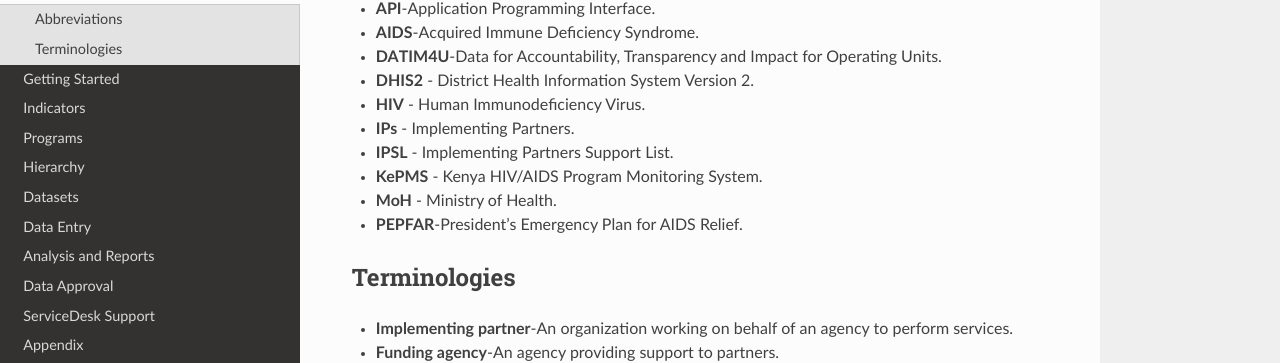
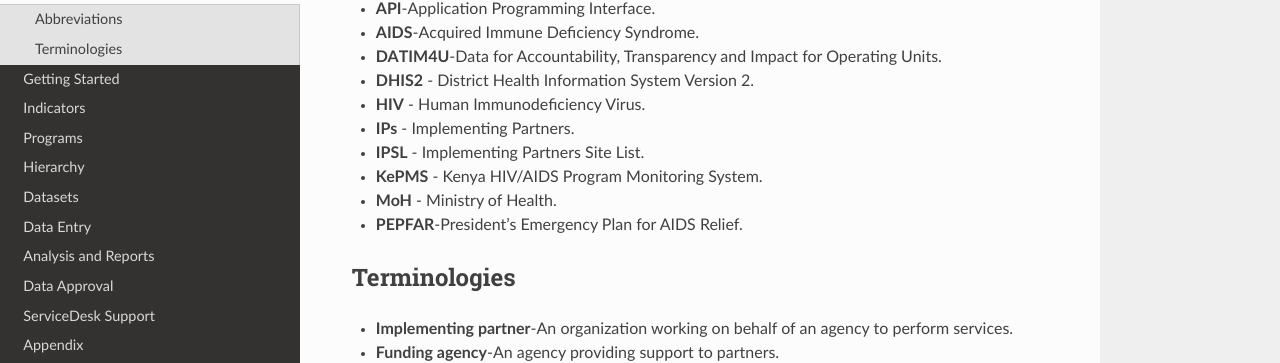
Before and after one commit to uonafya/jphes-docs, a Sphinx documentation site: the page built from source/abbreviations.rst, in a window 1280 px wide. Shown: the part 219-582 px from the top of the page. Built offline with Sphinx 7.4.7 and the Read the Docs theme 2.0.0, drawn with Linux system fonts in a browser that asks for light colours.

Commit message:
Update abbreviations.rst

```diff
--- a/source/abbreviations.rst
+++ b/source/abbreviations.rst
@@ -10,8 +10,8 @@
 - **DHIS2** - District Health Information System Version 2.
 - **HIV** - Human Immunodeficiency Virus.
 - **IPs** - Implementing Partners.
-- **IPSL­** - Implementing Partners Support List.
-- **KePMS­** - Kenya HIV/AIDS Program Monitoring System.
+- **IPSL** - Implementing Partners Site List.
+- **KePMS** - Kenya HIV/AIDS Program Monitoring System.
 - **MoH** - Ministry of Health.
 - **PEPFAR**-President's Emergency Plan for AIDS Relief.
 
```
